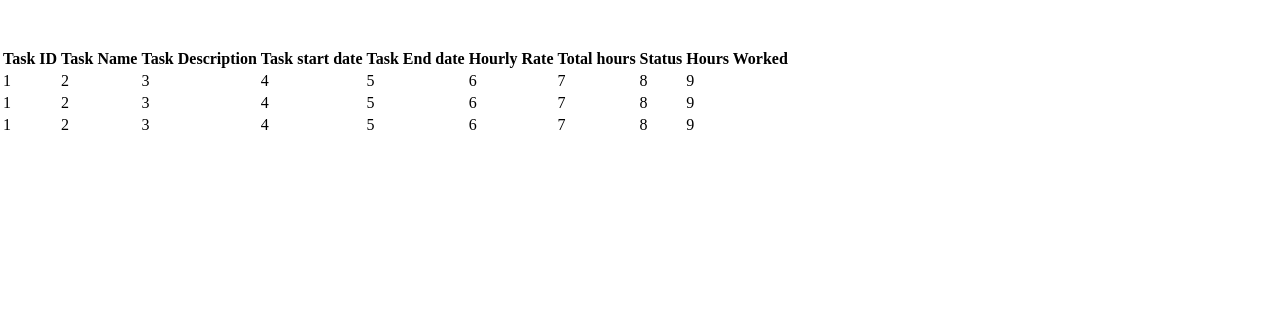
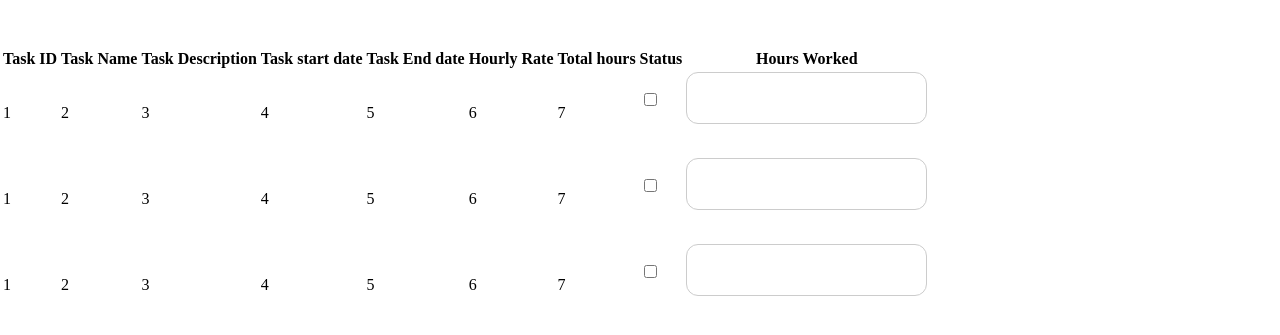
Before and after one commit to MohammedMasiuddin/Javascript-Task-Manager-Project, a plain HTML site: page userManager.html in a window 1280 px wide. Shown: the part 73-408 px from the top of the page. Drawn offline with Linux system fonts and the light colour scheme.

Commit message:
Update userManager.html

```diff
--- a/userManager.html
+++ b/userManager.html
@@ -84,10 +84,20 @@
                                 cell.innerHTML = "7";
                                 break;
                             case 7:
-                                cell.innerHTML = "8";
+
+                                var checkbox = document.createElement('input');
+                                checkbox.type = "checkbox";
+                                checkbox.name = "name";
+                                checkbox.value = "value";
+                                checkbox.id = "id";
+                                cell.appendChild(checkbox);
                                 break;
                             case 8:
-                                cell.innerHTML = "9";
+                                var txtArea = document.createElement('input');
+                                txtArea.type = "textarea";
+                                txtArea.name = "hrsWorked";
+                                txtArea.id = "id";
+                                cell.appendChild(txtArea);
                                 break;
                             default:
                                 break;
```
